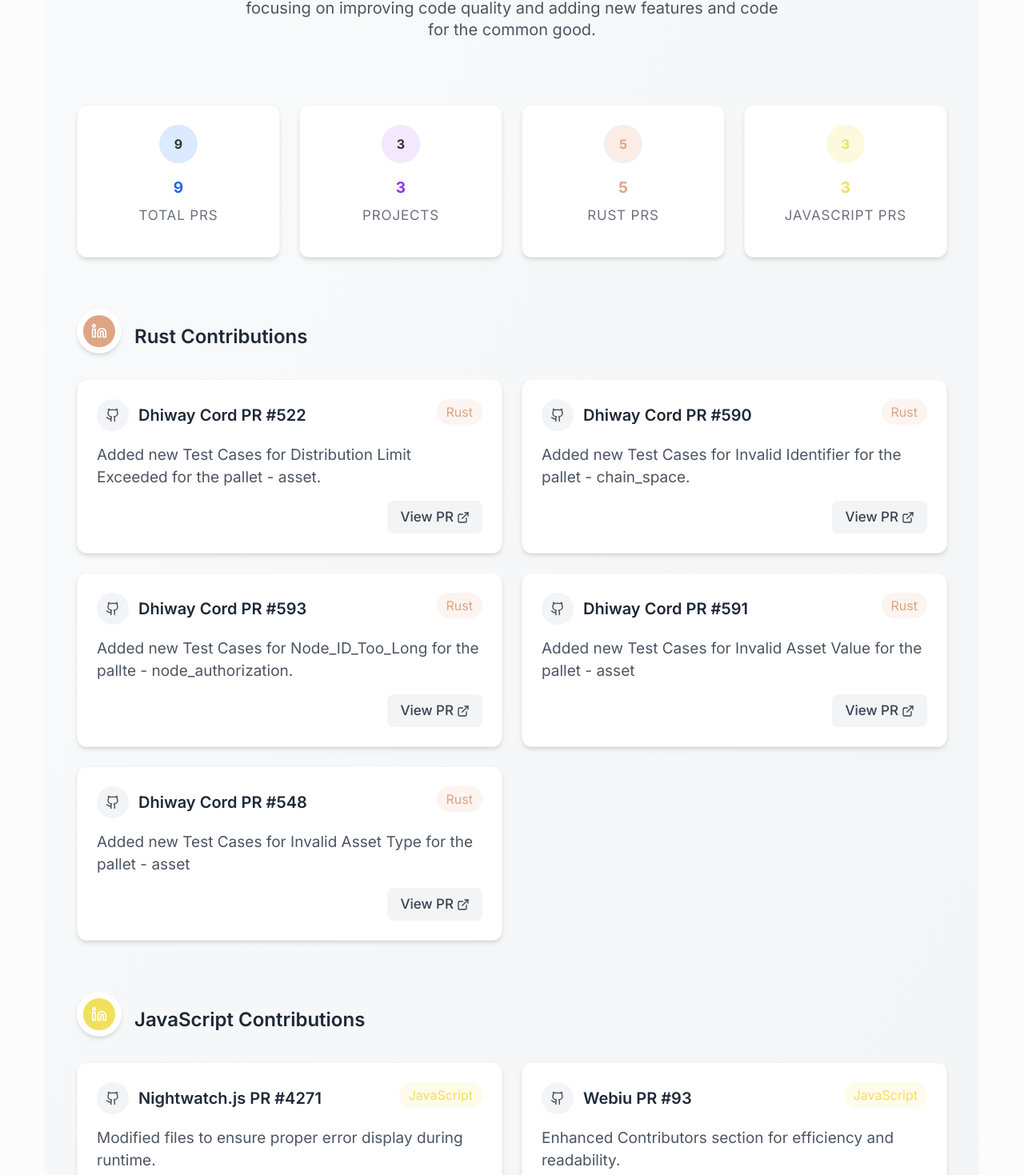
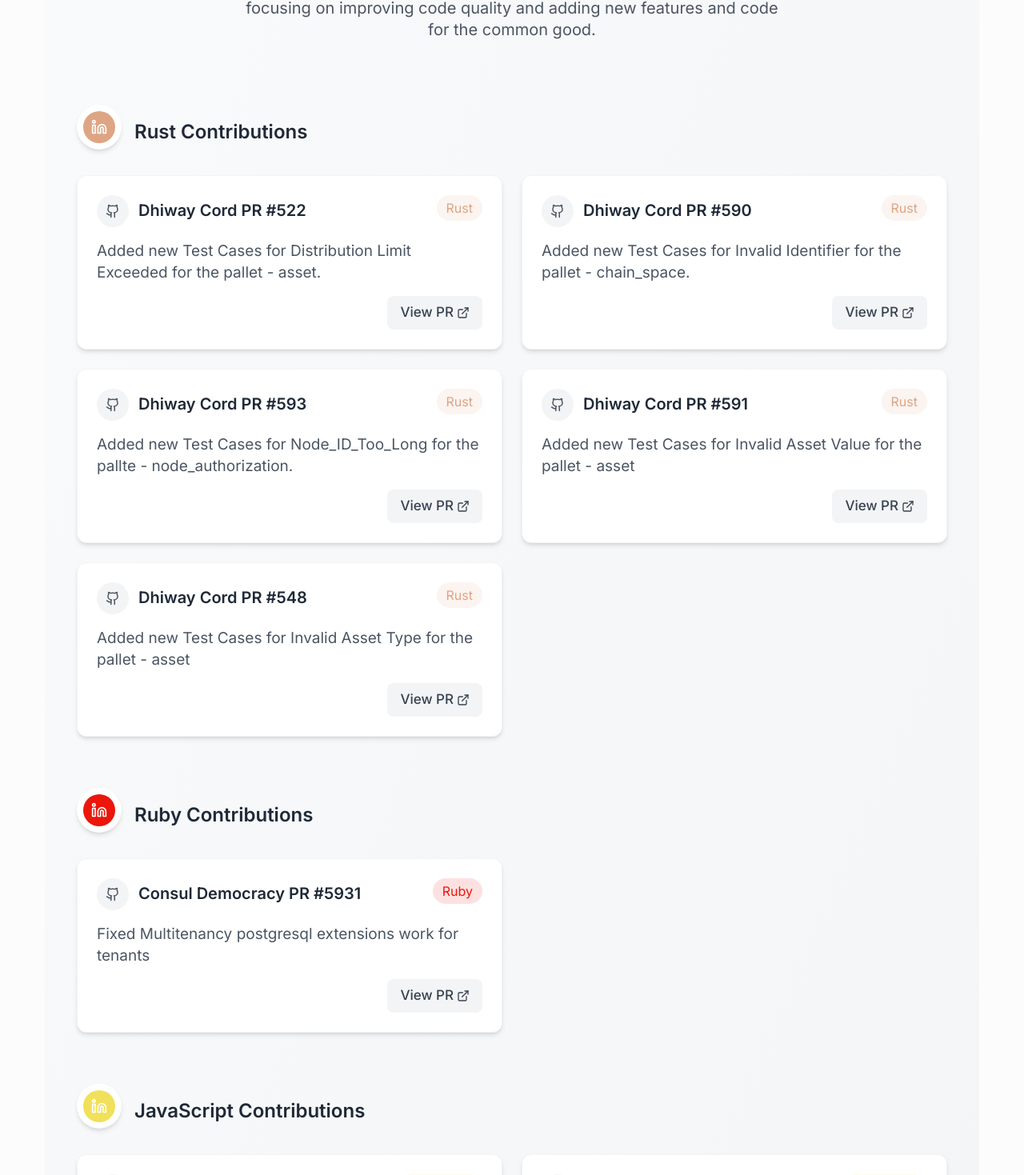
Before and after one commit to ritankarsaha/Perosnal-Blogging, a SvelteKit app: page /contributions in a window 1280 px wide. Shown: the part 277-1746 px from the top of the page at 80% size. Built offline with nearby package versions, Linux system fonts and the light colour scheme.

Commit message:
feat: updates and modifications

```diff
--- a/src/routes/+layout.svelte
+++ b/src/routes/+layout.svelte
@@ -30,9 +30,9 @@
 				<i class="fas fa-cogs fa-lg"></i>  <!-- Added skills icon -->
 			</a>
 
-			<!-- <a href="/projects" class={path.startsWith("/projects") ? "nav-link active" : "nav-link"}>
+			<a href="/projects" class={path.startsWith("/projects") ? "nav-link active" : "nav-link"}>
 				<i class="fas fa-folder-open fa-lg"></i>
-			</a> -->
+			</a>
 
 
 			<a href="/contributions" class={path.startsWith("/contributions") ? "nav-link active" : "nav-link"}>
--- a/src/routes/+page.svelte
+++ b/src/routes/+page.svelte
@@ -75,7 +75,7 @@
 						</p>
 					</div>
 
-					<div class="bg-white rounded-xl shadow-sm border border-gray-100 p-6">
+					<!-- <div class="bg-white rounded-xl shadow-sm border border-gray-100 p-6">
 						<h3 class="text-xl font-semibold mb-4 text-gray-900">Notable Projects</h3>
 						<ul class="space-y-3">
 							<li class="flex items-start">
@@ -91,7 +91,7 @@
 								<span>Contributor to <a target="_blank" rel="noreferrer" href="https://github.com/c2siorg/Webiu" class="text-blue-600 hover:text-blue-800 transition-colors font-medium">Webiu</a> - Open-source web UI toolkit.</span>
 							</li>
 						</ul>
-					</div>
+					</div> -->
 
 					<div class="bg-white rounded-xl shadow-sm border border-gray-100 p-6">
 						<h3 class="text-xl font-semibold mb-4 text-gray-900">Technical Stack</h3>
--- a/src/routes/contributions/+page.svelte
+++ b/src/routes/contributions/+page.svelte
@@ -1,7 +1,5 @@
 <script>
-  import ContributionCard from '$lib/components/ContributionCard.svelte';
-  import { fade, fly, scale } from 'svelte/transition';
-  import { spring } from 'svelte/motion';
+  import { fly, scale } from 'svelte/transition';
   import { onMount } from 'svelte';
 
   const contributions = [
@@ -47,27 +45,33 @@
       languageColor: "#ec160b",
       prLink: "https://github.com/consuldemocracy/consuldemocracy/pull/5931"
     },
-
     {
       title: "Nightwatch.js PR #4271",
-      description: "Modified files to ensure proper error display during runtime.",
+      description: "Fixed the problem of not displaying anything in the console when running selenium server without installing java first on the system.",
       language: "JavaScript",
       languageColor: "#F1E05A",
       prLink: "https://github.com/nightwatchjs/nightwatch/pull/4271"
     },
     {
-      title: "Webiu PR #93",
-      description: "Enhanced Contributors section for efficiency and readability.",
-      language: "JavaScript",
-      languageColor: "#F1E05A",
-      prLink: "https://github.com/c2siorg/Webiu/pull/93"
-    },
-    {
-      title: "Webiu PR #89",
-      description: "Fixed asynchronous errors in the codebase.",
+      title: "C2SI Webiu PR #89",
+      description: "Fixed the async errors persistent in the codebase.",
       language: "JavaScript",
       languageColor: "#F1E05A",
       prLink: "https://github.com/c2siorg/Webiu/pull/89"
+    },
+    {
+      title: "Alumni Website - Bitbyte TPC PR #160",
+      description: "Implemented Custom Logs for both environments - Development and Production",
+      language: "Django",
+      languageColor: "#092E20",
+      prLink: "https://github.com/BitByte-TPC/alumni/pull/160"
+    },
+    {
+      title: "MyLeave - Bitbyte TPC PR #5",
+      description: "Made the changes to the necessary XML for handling login activity",
+      language: "Kotlin",
+      languageColor: "#A97BFF",
+      prLink: "https://github.com/bsoc-bitbyte/myLeave/pull/5"
     }
   ];
 
@@ -78,10 +82,14 @@
     visible = true;
   });
 
-  const groupedContributions = {
-    Rust: contributions.filter(pr => pr.language === "Rust"),
-    JavaScript: contributions.filter(pr => pr.language === "JavaScript")
-  };
+  // Dynamically group contributions by language
+  const groupedContributions = {};
+  for (const pr of contributions) {
+    if (!groupedContributions[pr.language]) {
+      groupedContributions[pr.language] = [];
+    }
+    groupedContributions[pr.language].push(pr);
+  }
 
   function handleCardHover(index) {
     hoveredCard = index;
@@ -104,7 +112,7 @@
   <div class="max-w-6xl mx-auto">
     {#if visible}
       <!-- Header Section -->
-      <div class="mb-16" in:fly="{{ y: 50, duration: 1000 }}">
+      <div class="mb-16" in:fly={{ y: 50, duration: 1000 }}>
         <div class="flex flex-col items-center text-center mb-8">
           <div class="w-20 h-1 bg-gradient-to-r from-blue-500 to-purple-500 rounded-full mb-6"></div>
           <h1 class="text-4xl md:text-5xl font-bold mb-4 text-gray-800">
@@ -117,58 +125,13 @@
         </div>
       </div>
 
-      <!-- Stats Section -->
-      <div class="grid grid-cols-2 md:grid-cols-4 gap-6 mb-16"
-           in:fly="{{ y: 50, duration: 1000, delay: 200 }}">
-        <div class="bg-white p-6 rounded-xl shadow-md hover:shadow-lg transition-all duration-300 transform hover:-translate-y-1 border border-gray-100">
-          <div class="flex flex-col items-center text-center">
-            <div class="w-12 h-12 rounded-full bg-blue-100 flex items-center justify-center mb-3">
-              <span class="text-blue-600 font-bold">{contributions.length}</span>
-            </div>
-            <p class="text-2xl font-bold text-blue-600 mb-1">{contributions.length}</p>
-            <p class="text-sm text-gray-500 uppercase tracking-wider">Total PRs</p>
-          </div>
-        </div>
-        <div class="bg-white p-6 rounded-xl shadow-md hover:shadow-lg transition-all duration-300 transform hover:-translate-y-1 border border-gray-100">
-          <div class="flex flex-col items-center text-center">
-            <div class="w-12 h-12 rounded-full bg-purple-100 flex items-center justify-center mb-3">
-              <span class="text-purple-600 font-bold">3</span>
-            </div>
-            <p class="text-2xl font-bold text-purple-600 mb-1">3</p>
-            <p class="text-sm text-gray-500 uppercase tracking-wider">Projects</p>
-          </div>
-        </div>
-        <div class="bg-white p-6 rounded-xl shadow-md hover:shadow-lg transition-all duration-300 transform hover:-translate-y-1 border border-gray-100">
-          <div class="flex flex-col items-center text-center">
-            <div class="w-12 h-12 rounded-full flex items-center justify-center mb-3" style="background-color: rgba(222, 165, 132, 0.2);">
-              <span style="color: #DEA584; font-weight: bold;">{groupedContributions.Rust.length}</span>
-            </div>
-            <p class="text-2xl font-bold mb-1" style="color: #DEA584;">
-              {groupedContributions.Rust.length}
-            </p>
-            <p class="text-sm text-gray-500 uppercase tracking-wider">Rust PRs</p>
-          </div>
-        </div>
-        <div class="bg-white p-6 rounded-xl shadow-md hover:shadow-lg transition-all duration-300 transform hover:-translate-y-1 border border-gray-100">
-          <div class="flex flex-col items-center text-center">
-            <div class="w-12 h-12 rounded-full flex items-center justify-center mb-3" style="background-color: rgba(241, 224, 90, 0.2);">
-              <span style="color: #F1E05A; font-weight: bold;">{groupedContributions.JavaScript.length}</span>
-            </div>
-            <p class="text-2xl font-bold mb-1" style="color: #F1E05A;">
-              {groupedContributions.JavaScript.length}
-            </p>
-            <p class="text-sm text-gray-500 uppercase tracking-wider">JavaScript PRs</p>
-          </div>
-        </div>
-      </div>
-
       <!-- Contributions Grid -->
       {#each Object.entries(groupedContributions) as [lang, prs], i}
-        <div class="mb-16" in:fly="{{ y: 50, duration: 1000, delay: 300 + i * 100 }}">
+        <div class="mb-16" in:fly={{ y: 50, duration: 1000, delay: 300 + i * 100 }}>
           <div class="flex items-center mb-8">
             <div class="w-14 h-14 rounded-full flex items-center justify-center mr-4 bg-white shadow-md p-1">
               <div class="w-10 h-10 rounded-full flex items-center justify-center"
-                   style="background-color: {lang === 'Rust' ? '#DEA584' : '#F1E05A'};">
+                   style="background-color: {prs[0].languageColor};">
                 <svg xmlns="http://www.w3.org/2000/svg" width="20" height="20" viewBox="0 0 24 24" fill="none" stroke="white" stroke-width="2" stroke-linecap="round" stroke-linejoin="round">
                   <path d="M16 8a6 6 0 0 1 6 6v7h-4v-7a2 2 0 0 0-2-2 2 2 0 0 0-2 2v7h-4v-7a6 6 0 0 1 6-6z"></path>
                   <rect x="2" y="9" width="4" height="12"></rect>
@@ -183,7 +146,7 @@
           <div class="grid grid-cols-1 md:grid-cols-2 gap-6">
             {#each prs as pr, j}
               <div
-                in:scale="{{ duration: 400, delay: 400 + (i * 100) + (j * 50), start: 0.95 }}"
+                in:scale={{ duration: 400, delay: 400 + (i * 100) + (j * 50), start: 0.95 }}
                 on:mouseenter={() => handleCardHover(`${i}-${j}`)}
                 on:mouseleave={handleCardLeave}
                 class="transform transition-all duration-300 {hoveredCard === `${i}-${j}` ? 'scale-102' : ''}"
--- a/src/routes/projects/+page.svelte
+++ b/src/routes/projects/+page.svelte
@@ -1,79 +1,99 @@
 <script>
     import ProjectCard from '$lib/components/ProjectCard.svelte';
 
-    const openSourceProjects = [
+    const web3Projects = [
       {
-            title: "Dhiway Cord",
-            description: "Rust-based decentralized identity framework for decentralized identity management.",
-            techStack: ["Rust", "Blockchain", "Decentralized Identity"],
-            github: "https://github.com/dhiway/cord",
+        title: "Decentralised Health-care Application",
+        description: "The Decentralized Clinic App is a Web3 platform designed to connect patients and doctors while ensuring privacy, security, and transparency through the power of blockchain technology.",
+        techStack: ["TypeScript", "Rust", "Golang", "Python", "Solidity", "Flutter", "GraphQL", "MongoDB"],
+        github: "https://github.com/ritankarsaha/Decentralised_Health_Care_Application",
         deploy: "",
         demo: ""
       },
       {
-            title: "Nightwatch.js",
-            description: "End-to-end testing framework for web applications.",
-            techStack: ["JavaScript", "Testing", "Automation"],
-            github: "https://github.com/nightwatchjs/nightwatch",
-            deploy: "",
-            demo: ""
-        },
-        {
-            title: "Webiu",
-            description: "Open-source UI toolkit for building reusable frontend components.",
-            techStack: ["JavaScript", "UI", "Open Source"],
-            github: "https://github.com/c2siorg/Webiu",
-            deploy: "https://webiu.netlify.app",
-            demo: ""
-        }
-    ];
-
-    const web3Projects = [
-        {
-            title: "Solana Auth",
-            description: "Solana-based authentication system for Web3 applications.",
-            techStack: ["Solana", "Web3", "Smart Contracts"],
-            github: "https://github.com/example/solana-auth",
-            deploy: "",
-            demo: "https://solana-auth-demo.netlify.app"
-        }
-    ];
-
-    const backendProjects = [
-        {
-            title: "Scan8",
-            description: "A Kubernetes-based rapid URL/File scanning system for security analysis.",
-            techStack: ["Golang", "Kubernetes", "Security"],
-            github: "https://github.com/example/Scan8",
-            deploy: "",
-            demo: ""
-        },
-        {
-            title: "Web3Auth",
-            description: "Decentralized authentication system for dApps.",
-            techStack: ["Node.js", "OAuth", "Blockchain"],
-            github: "https://github.com/example/Web3Auth",
-            deploy: "https://web3auth.io",
-            demo: ""
-        }
-    ];
-
-    const cloudProjects = [
-        {
-            title: "AWS Data Lake Manager",
-            description: "A tool to automate AWS data lake creation and management.",
-            techStack: ["AWS", "S3", "Lambda"],
-            github: "https://github.com/example/aws-datalake",
+        title: "Decentralised News Application",
+        description: "This is the Decentralised News Application that puts anonymity and privacy at the forefront. Users can read and share news articles without revealing their identities, thanks to the power of blockchain technology.",
+        techStack: ["TypeScript", "Rust", "Golang", "Python", "Solidity", "Flutter", "GraphQL", "Postgres"],
+        github: "https://github.com/ritankarsaha/Decentralised-News-Application",
         deploy: "",
         demo: ""
       }
     ];
 
+    const tools = [
+      {
+        title: "GitHubber",
+        description: "This is a GIT CLI Operating Tool for MacOS and other UNIX based operating systems.",
+        techStack: ["Golang"],
+        github: "https://github.com/ritankarsaha/GitHubber",
+        deploy: "https://github.com/ritankarsaha/GitHubber/releases/tag/v1.0.0",
+        demo: ""
+      },
+      {
+        title: "Load-Balancer",
+        description: "This is an implementation of a Load-Balancer in Golang using the Round-Robin Algorithm.",
+        techStack: ["Golang"],
+        github: "https://github.com/ritankarsaha/Load-Balancer",
+        deploy: "",
+        demo: ""
+      },
+      {
+        title: "Email-Verifier",
+        description: "This package is used to verify the email address of a user. It checks if the email address is valid and if the domain exists.",
+        techStack: ["Golang"],
+        github: "https://github.com/ritankarsaha/Email-Verifier",
+        deploy: "",
+        demo: ""
+      },
+      {
+        title: "Codeforces Data Visualizer",
+        description: "This website displays codeforces data analytics of a single user and can also compare data of 2 users.",
+        techStack: ["React.js", "Node.js", "Axios API", "Material UI", "Javascript"],
+        github: "https://codeforces-visualiser-ritankar.netlify.app/",
+        deploy: "",
+        demo: ""
+      }
+    ];
+
+    const backendprojects = [
+      {
+        title: "Full Phase Backend Implementation in Golang",
+        description: "This is a full phase backend implementation in Golang using the Clean Architecture and proper structure.",
+        techStack: ["Golang", "Postgres", "GraphQL"],
+        github: "https://github.com/ritankarsaha/Go-Backend-Fullscale",
+        deploy: "",
+        demo: ""
+      },
+      {
+        title: "Authentication from scratch using Golang",
+        description: "This project implements a JWT authentication system using Go and MongoDB. It features user registration, login, and data retrieval, employing JWTs for secure access management.",
+        techStack: ["Golang", "MongoDB", "JWT"],
+        github: "https://github.com/ritankarsaha/Golang-JWT-Auth",
+        deploy: "",
+        demo: ""
+      },
+      {
+        title: "Full-Scale Backend in Express",
+        description: "This is a backend boilerplate based on Express and Node following best industry practices.",
+        techStack: ["Express.js"],
+        github: "https://github.com/ritankarsaha/Backend-BoilerPlate-Express-Node",
+        deploy: "",
+        demo: ""
+      },
+      {
+        title: "Photo Uploading Website using Amazon AWS (Amplify)",
+        description: "This is a backend boilerplate based on Express and Node following best industry practices.",
+        techStack: ["Amazon AWS", "Amplify", "S3", "TypeScript", "GraphQL", "DynamoDB"],
+        github: "https://github.com/ritankarsaha/Park-Website-AWS-Amplify",
+        deploy: "",
+        demo: "https://master.d1cdu92luafnrq.amplifyapp.com/"
+      }
+    ];
+
     const projectSections = [
-        { id: 'open-source', title: 'Open Source Contributions', projects: openSourceProjects },
       { id: 'web3', title: 'Web3 & Blockchain', projects: web3Projects },
-        { id: 'backend', title: 'Backend Development', projects: backendProjects },
-        { id: 'cloud', title: 'Cloud & DevOps', projects: cloudProjects },
+      { id: 'tools', title: 'Developer Tools & Utilities', projects: tools },
+      { id: 'backendprojects', title: 'Backend & Cloud Projects', projects: backendprojects }
     ];
   </script>
 
```
Lines whose indentation alone changed are shown as unchanged.
